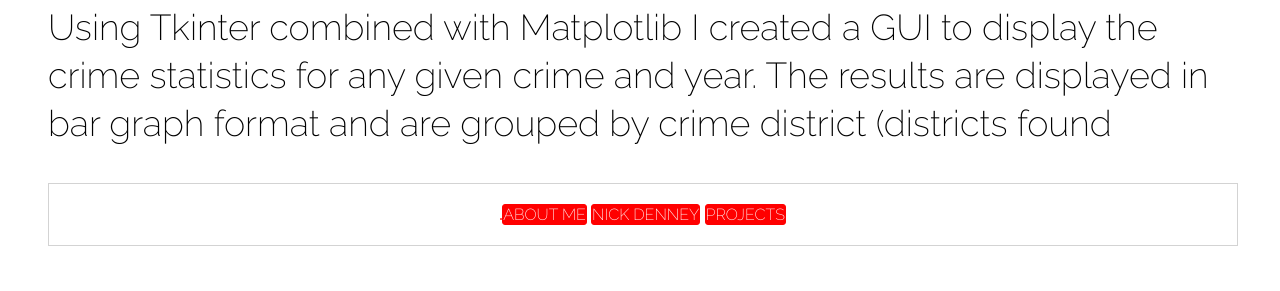
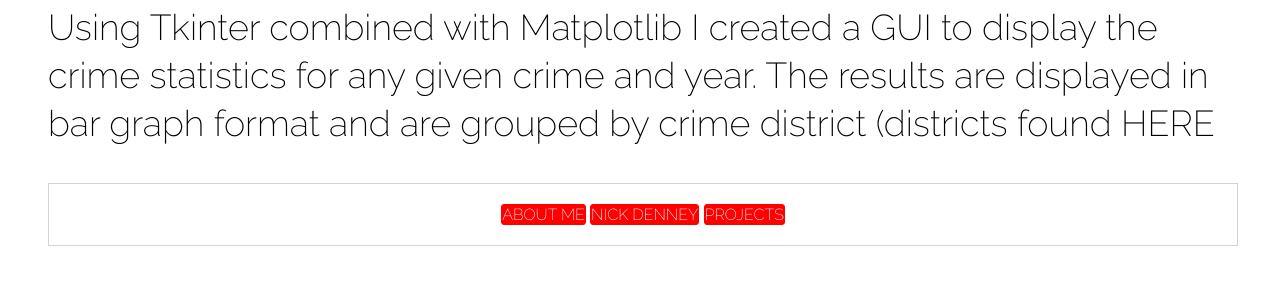
Before and after one commit to nickden3/nickden3-cc.github.io, a Jekyll site: the page crimeMap.html, which Jekyll copies as it is, in a window 1280 px wide. Shown: the part 1352-1643 px from the top of the page. Built offline with Jekyll 4.4.1, drawn with Linux system fonts in a browser that asks for light colours.

Commit message:
Update crimeMap.html

```diff
--- a/crimeMap.html
+++ b/crimeMap.html
@@ -32,7 +32,7 @@
       <h3 class="abouth1">Using Tkinter to Create a GUI:</h3>
         <img id = "project_pics" src = "crime_pic.png">
         <p class ="projects">Using Tkinter combined with Matplotlib I created a GUI to display the crime statistics for any given crime and year.
-           The results are displayed in bar graph format and are grouped by crime district (districts found <a href="https://www.seattle.gov/police/information-and-data/tweets-by-beat>HERE</a>
+           The results are displayed in bar graph format and are grouped by crime district (districts found <a target = "_blank" href="https://www.seattle.gov/police/information-and-data/tweets-by-beat">HERE</a>
         </p>
     </div>
   <div id= "footer">
```
